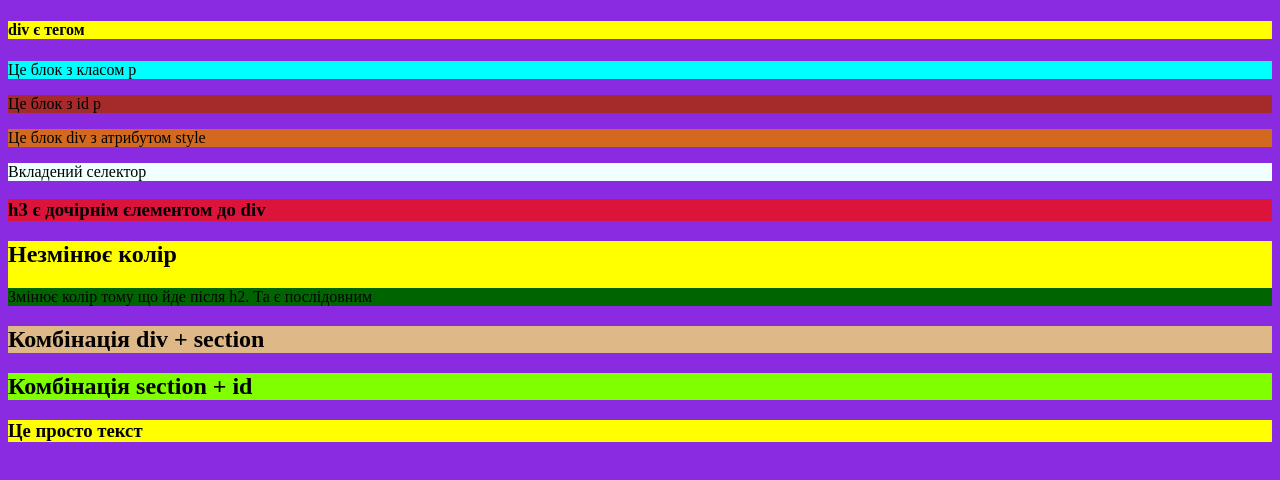
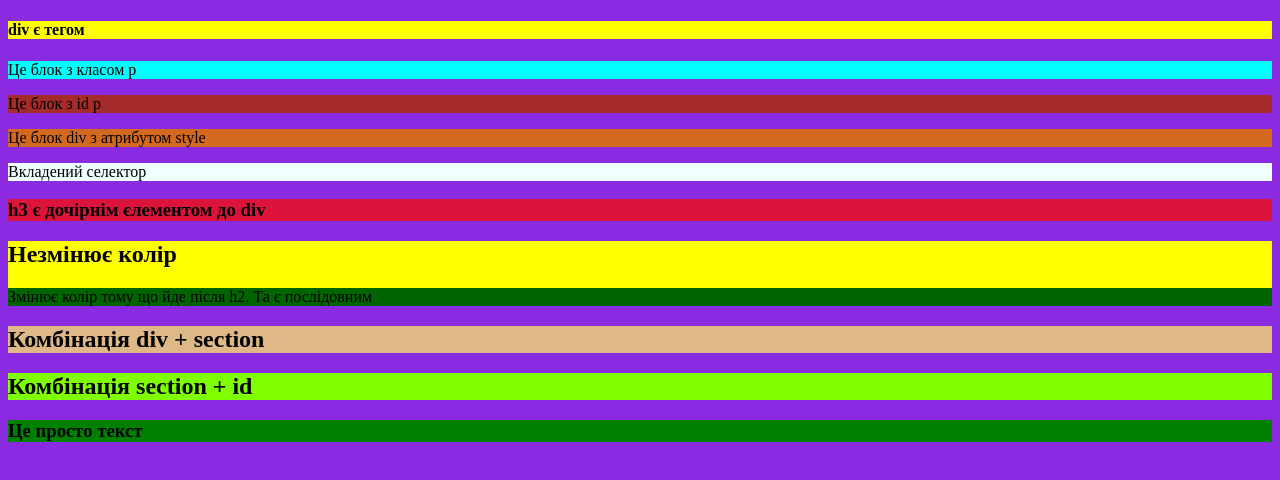
Before and after one commit to buzulanandrew525/Home_work_05, a plain HTML site: page index.html in a window 1280 px wide. Drawn offline with Linux system fonts and the light colour scheme.

Commit message:
Add a class for the header changed its color to green

```diff
--- a/index.html
+++ b/index.html
@@ -56,7 +56,7 @@
         </h2>
     </section>
     <div>
-        <h3>
+        <h3 class="header">
             Це просто текст
         </h3>
     </div>
--- a/style.css
+++ b/style.css
@@ -39,3 +39,7 @@ section > #h2 {
 .h2 > section {
     background-color: blue;
 }
+
+.header {
+    background-color: green;
+}
```
